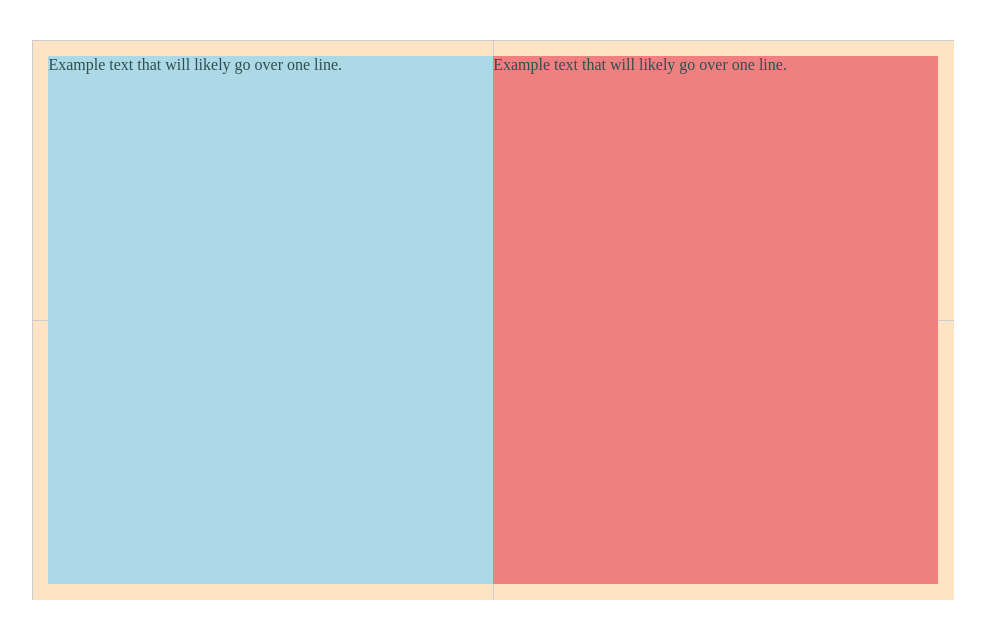
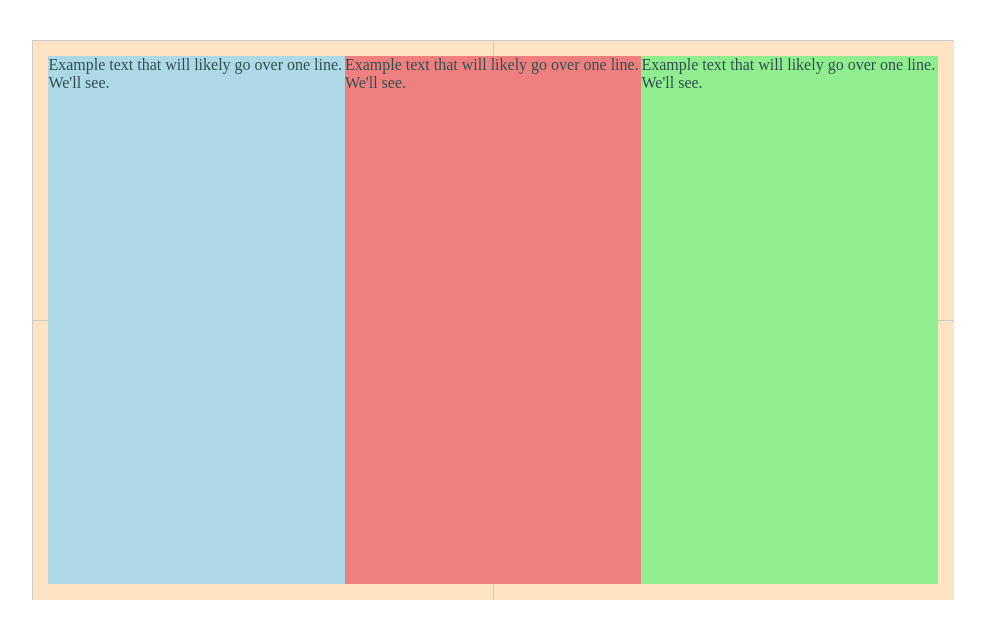
Before and after one commit to larsmaxfield/swings, a plain HTML site: page side-by-side-grid/index.html in a window 1280 px wide. Shown: the whole page, without its empty margins (70-1055 px from the left). Drawn offline with Linux system fonts and the light colour scheme.

Commit message:
Re-add three elements in side-by-side grid

```diff
--- a/side-by-side-grid/index.html
+++ b/side-by-side-grid/index.html
@@ -14,8 +14,9 @@
 <body>
     <div class="maps">
         <div class="maps-grid">
-            <div class="map" id="map1">Example text that will likely go over one line.</div>
-            <div class="map" id="map2">Example text that will likely go over one line.</div>
+            <div class="map" id="map1">Example text that will likely go over one line. We'll see.</div>
+            <div class="map" id="map2">Example text that will likely go over one line. We'll see.</div>
+            <div class="map" id="map3">Example text that will likely go over one line. We'll see.</div>
         </div>
     </div>
 </body>
```
